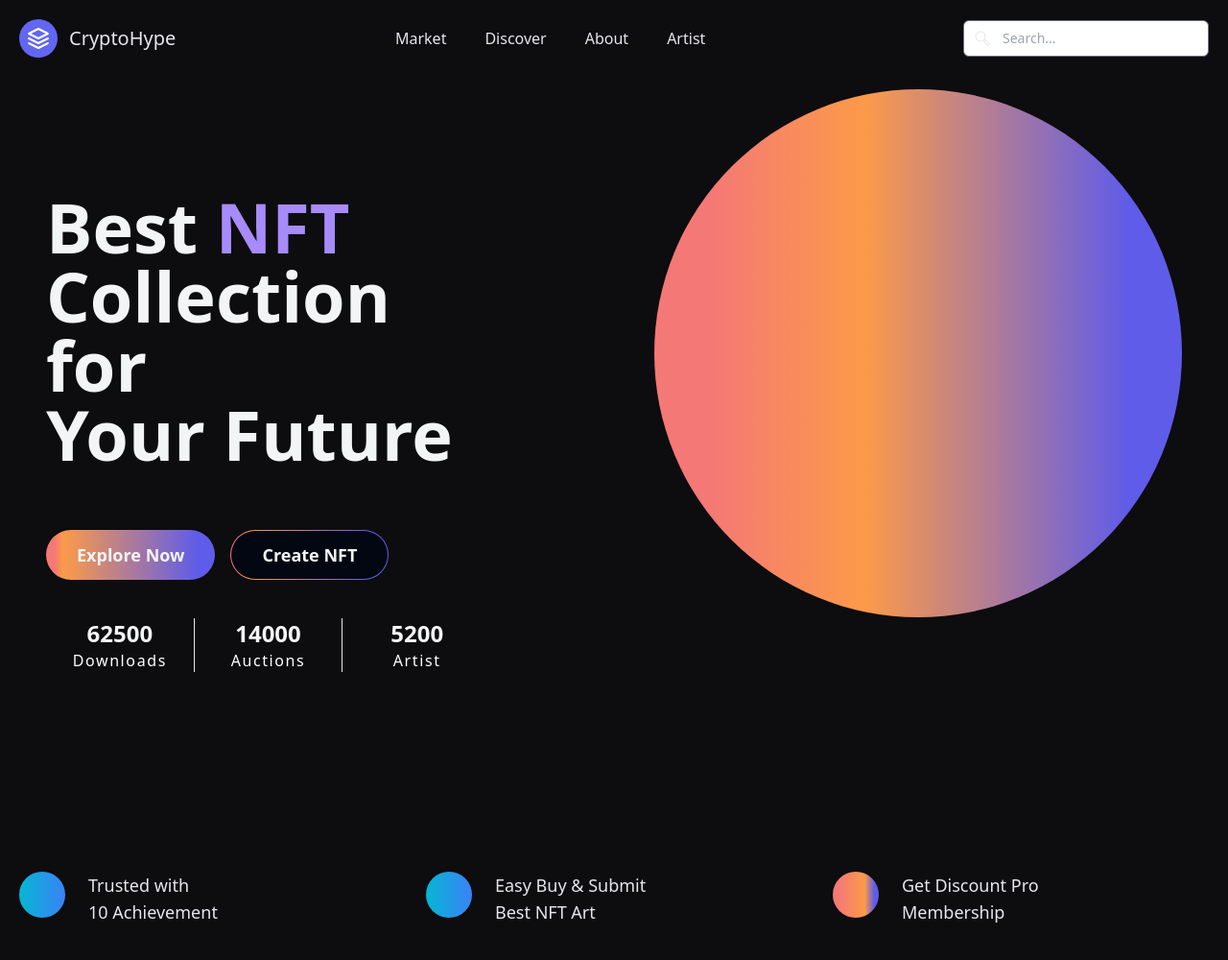
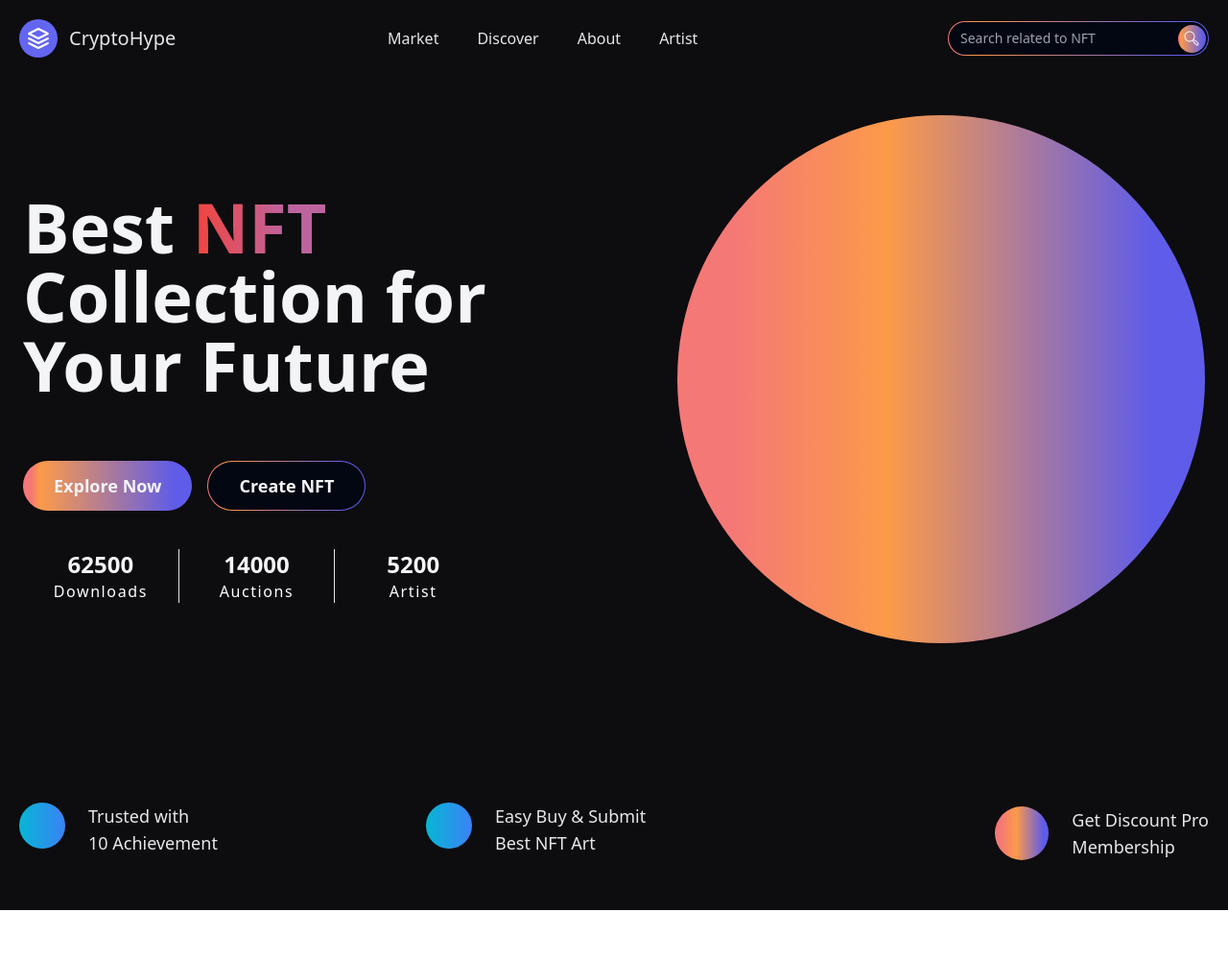
Before and after one commit to benjamin-aubron/Front-end-Training, a plain HTML site: page index.html in a window 1280 px wide. Shown: the whole page at 96% size. After the commit the page ends 948 px from the top, so only its background shows below. Drawn offline with nearby package versions, Linux system fonts and the light colour scheme.

Commit message:
research bar

```diff
--- a/index.html
+++ b/index.html
@@ -34,16 +34,17 @@
         <a class="mr-10 hover:text-gray-500">About</a>
         <a class="mr-10 hover:text-gray-500">Artist</a>
       </nav>
-      <div class="flex items-center md:space-x-4">
-        <div class="relative">
-          <input type="search" name="Search" placeholder="Search..." class="w-32 py-2 pl-10 text-sm rounded-md sm:w-auto focus:outline-none dark:bg-gray-800 dark:text-gray-100 focus:dark:bg-gray-900">
-          <span class="absolute inset-y-0 left-0 flex items-center pl-2">
-            <button type="submit" title="Search" class="p-1 focus:outline-none focus:ring">
-              <svg fill="currentColor" viewBox="0 0 512 512" class="w-4 h-4 dark:text-gray-100">
-                <path d="M479.6,399.716l-81.084-81.084-62.368-25.767A175.014,175.014,0,0,0,368,192c0-97.047-78.953-176-176-176S16,94.953,16,192,94.953,368,192,368a175.034,175.034,0,0,0,101.619-32.377l25.7,62.2L400.4,478.911a56,56,0,1,0,79.2-79.195ZM48,192c0-79.4,64.6-144,144-144s144,64.6,144,144S271.4,336,192,336,48,271.4,48,192ZM456.971,456.284a24.028,24.028,0,0,1-33.942,0l-76.572-76.572-23.894-57.835L380.4,345.771l76.573,76.572A24.028,24.028,0,0,1,456.971,456.284Z"></path>
-              </svg>
-            </button>
-          </span>
+      <div class="flex items-center">
+        <div class="relative bg-gradient-to-r from-[#f47876] from-5% via-[#fc9a49] via-10% via-[#f54c3c] via-10% to-[#5f5ce9] to-90% py-[1px] px-[1px] rounded-full">
+          <input type="search" name="Search" placeholder="Search related to NFT" class="w-auto pr-14 py-[7px] text-sm rounded-full bg-gray-950 text-gray-100 border-0">
+          <div class="absolute inset-y-1.5 right-[3px] flex items-center">
+              <button type="submit" title="Search" class="bg-gradient-to-r from-[#f47876] from-5% via-[#fc9a49] via-10% via-[#f54c3c] via-10% to-[#5f5ce9] to-90% rounded-full w-[29px] h-[29px]">
+                <svg fill="currentColor" viewBox="0 0 512 512" class="w-4 h-4 mx-auto text-gray-100">
+                  <path d="M479.6,399.716l-81.084-81.084-62.368-25.767A175.014,175.014,0,0,0,368,192c0-97.047-78.953-176-176-176S16,94.953,16,192,94.953,368,192,368a175.034,175.034,0,0,0,101.619-32.377l25.7,62.2L400.4,478.911a56,56,0,1,0,79.2-79.195ZM48,192c0-79.4,64.6-144,144-144s144,64.6,144,144S271.4,336,192,336,48,271.4,48,192ZM456.971,456.284a24.028,24.028,0,0,1-33.942,0l-76.572-76.572-23.894-57.835L380.4,345.771l76.573,76.572A24.028,24.028,0,0,1,456.971,456.284Z"></path>
+                </svg>
+              </button>
+          </div>
+
         </div>
       </div>
     </div>
@@ -51,9 +52,9 @@
 
   <section class="bg-[#0D0C0F] text-gray-100">
     <div class="container flex flex-col justify-center p-6 mx-auto sm:py-12 lg:py-24 lg:flex-row lg:justify-between">
-      <div class="flex flex-col justify-center p-6 text-center rounded-sm lg:max-w-md xl:max-w-lg lg:text-left">
-        <h1 class="text-7xl font-bold leadi sm:text-7xl">Best
-          <span class="text-violet-400">NFT</span> Collection for <br> Your Future
+      <div class="flex flex-col justify-center pl-0 p-6 text-center rounded-sm lg:max-w-md xl:max-w-lg lg:text-left">
+        <h1 class="text-7xl font-bold">Best
+          <span class="text-transparent bg-clip-text bg-gradient-to-r from-[#f3443b] to-[#bd649f] to-70%">NFT</span> Collection for <br> Your Future
         </h1>
         <div class="flex flex-col space-y-4 sm:items-center sm:justify-center sm:flex-row sm:space-y-0 sm:space-x-4 lg:justify-start mt-16">
           <a rel="noopener noreferrer" href="#" class="px-8 py-3 text-lg font-semibold rounded bg-gradient-to-r from-[#f47876] from-5% via-[#fc9a49] via-10% via-[#f54c3c] via-10% to-[#5f5ce9] to-90% text-gray-100 rounded-full">Explore Now</a>
@@ -84,33 +85,31 @@
           </div>
         </div>
       </div>
-      <div class="flex items-center justify-center p-6 mt-8 lg:mt-0 h-72 sm:h-80 lg:h-96 xl:h-112 2xl:h-128">
-        <div class="h-[550px] w-[550px] rounded-full bg-gradient-to-r from-[#f47876] from-10% via-[#fc9a49] via-30% via-[#f54c3c] via-40% to-[#5f5ce9] to-90%"></div>
-      </div>
+      <div class="h-[550px] w-[550px] rounded-full bg-gradient-to-r from-[#f47876] from-10% via-[#fc9a49] via-30% via-[#f54c3c] via-40% to-[#5f5ce9] to-90% -mt-14"></div>
 
     </div>
     <div class="text-gray-600 body-font">
       <div class="container px-5 py-12 mx-auto">
-        <div class="flex flex-wrap sm:-m-4 -mx-4 -mb-10 -mt-4 md:space-y-0 space-y-6">
-          <div class="p-4 md:w-1/3 flex">
-            <div class="w-12 h-12 inline-flex items-center justify-center rounded-full bg-gradient-to-r from-cyan-500 to-blue-500">
+        <div class="flex flex-wrap sm:-m-4 -mx-4 -mb-10 -mt-4">
+          <div class="p-4 w-1/3 flex">
+            <div class="w-12 h-12 rounded-full bg-gradient-to-r from-cyan-500 to-blue-500">
             </div>
-            <div class="flex-grow pl-6">
+            <div class="pl-6">
               <h2 class="text-gray-200 text-lg title-font font-medium mb-2">Trusted with <br> 10 Achievement</h2>
             </div>
           </div>
-          <div class="p-4 md:w-1/3 flex">
-            <div class="w-12 h-12 inline-flex items-center justify-center rounded-full bg-gradient-to-r from-cyan-500 to-blue-500">
+          <div class="p-4 w-1/3 flex">
+            <div class="w-12 h-12 rounded-full bg-gradient-to-r from-cyan-500 to-blue-500">
             </div>
-            <div class="flex-grow pl-6">
+            <div class="pl-6">
               <h2 class="text-gray-200 text-lg title-font font-medium mb-2">Easy Buy & Submit <br> Best NFT Art</h2>
             </div>
           </div>
-          <div class="p-4 md:w-1/3 flex">
-            <div class="w-12 h-12 inline-flex items-center justify-center rounded-full bg-gradient-to-r from-[#f47876] from-10% via-[#fc9a49] via-30% via-[#f54c3c] via-60% via-[#ab5da1] via-70% to-[#5f5ce9] to-90%">
+          <div class="p-4 w-1/3 flex items-center justify-end">
+            <div class="w-14 h-14 rounded-full bg-gradient-to-r from-[#f47876] from-10% via-[#fc9a49] via-30% via-[#f54c3c] via-40% to-[#5f5ce9] to-90%">
             </div>
-            <div class="flex-grow pl-6">
-              <h2 class="text-gray-200 text-lg title-font font-medium mb-2">Get Discount Pro <br> Membership</h2>
+            <div class="pl-6">
+              <h2 class="text-gray-200 text-lg title-font font-medium">Get Discount Pro <br> Membership</h2>
             </div>
           </div>
         </div>
```
